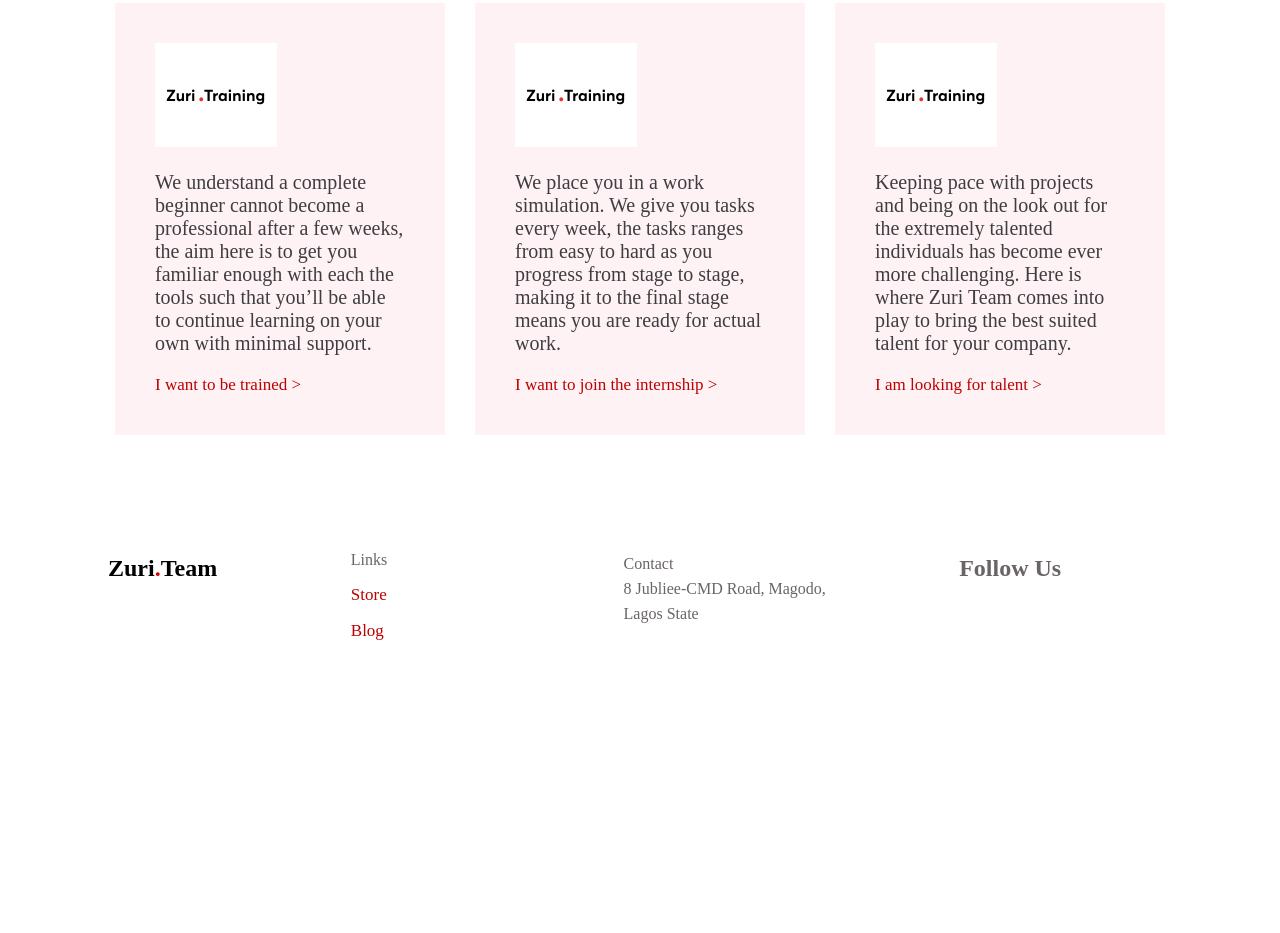
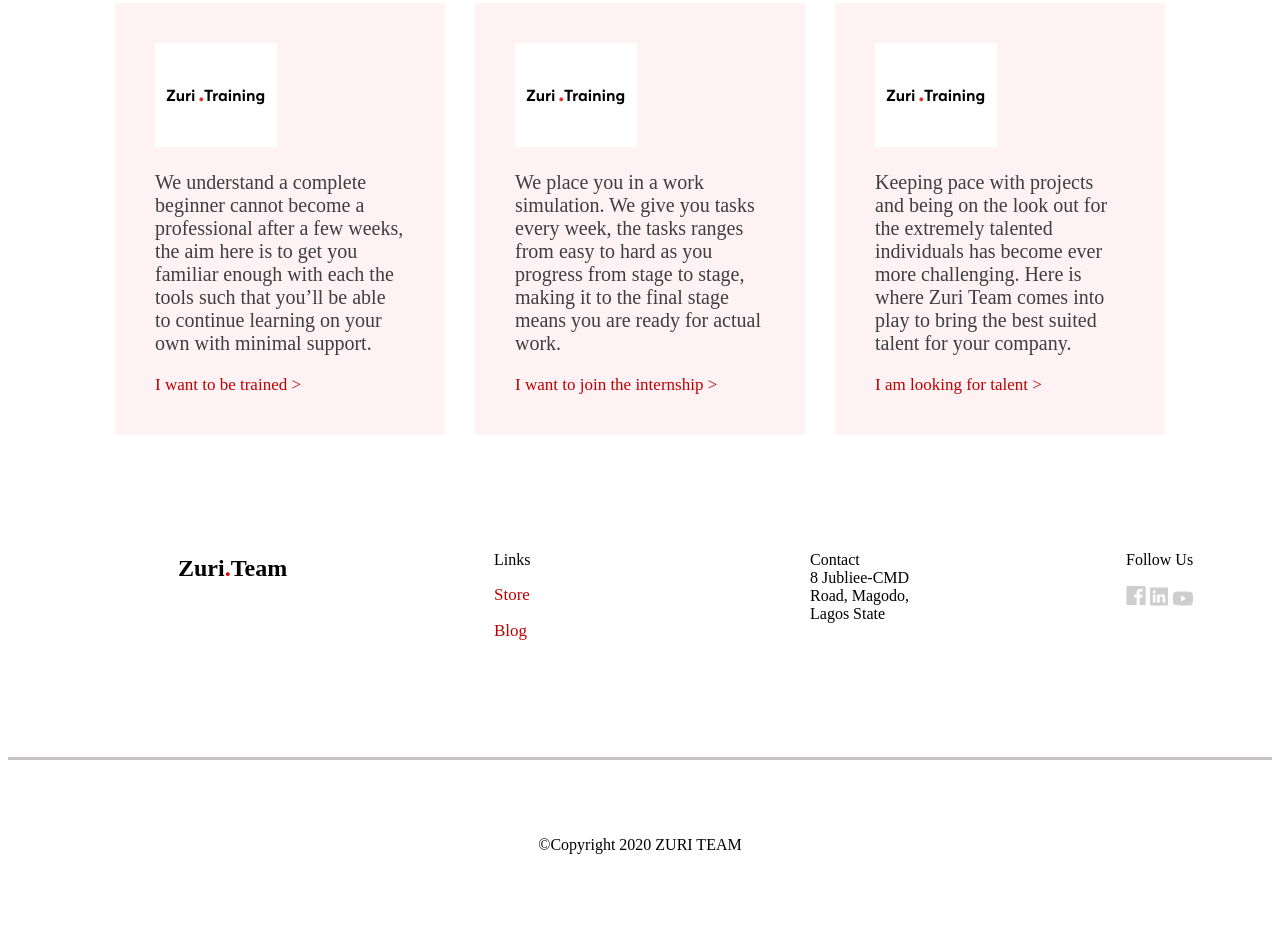
Before and after one commit to AdjarhoAndrew/Website-Replicate, a plain HTML site: page index.html in a window 1280 px wide. Shown: the part 1106-2039 px from the top of the page. Before the commit the page ends 1763 px from the top, so only its background shows below. Drawn offline with Linux system fonts and the light colour scheme.

Commit message:
First Commit

```diff
--- a/index.html
+++ b/index.html
@@ -35,8 +35,8 @@
             We cater for every level of <br> expertise and needs in the industry.
           </p>
         </div>
+        <div class="Mycontainerp">
 
-        <div class="Mycontainerp">
 
       <div class="firstflex">
           <img class="istpicture"src="pro file/zuri-training-img.svg">
@@ -72,31 +72,39 @@
           </div>
         </div>
     </div>
-    <div id="containerbox">
-<div id="leftbox">
+    <div class="containerbox">
+      <div class="contactbox">
       <h2>Zuri<span style="color: rgb(219, 0, 0);">.</span>Team</h2>
-</div>
-<div id="middlebox">
+      </div>
+<div class="contactbox">
       <p>Links</p>
       <p><a href="">Store</a></p>
       <p><a href="">Blog</a></p>
 </div>
-<div id="rightbox">
-      <p>Contact<br>
+<div class="contactbox">
+      <p class="pcon">Contact<br>
         8 Jubliee-CMD Road, Magodo,
         Lagos State</p>
 </div>
-<div id="followbox">
-        <h2>Follow Us</h2>
+  <div class="contactbox">
+        <p>Follow Us</p>
+        <img src="pro file/facebook.svg">
+        <img src="pro file/linkd.svg">
+        <img src="pro file/youtube.svg">
+        </div>
 </div>
-
+<footer>
+  <footer class="footercontainer">
+  <div class="footerp">
+    <p class="paraf">&copy;Copyright 2020 ZURI TEAM</p>
+  </div>
+</footer>
+  </div>
+</div>
+      </div>
     </div>
     </div>
-            </div>
-          </div>
-          </div>
-        </div>
-      </div>
-    </div>
+
+
   </body>
 </html>
--- a/style.css
+++ b/style.css
@@ -113,31 +113,11 @@ a {
   font-size: 17px;
   color: rgb(189, 0, 0);
 }
+  .containerbox{display:flex; }
+  .contactbox{width: 200px; padding:100px; margin-right: 10px;
+  margin-left:160px; padding-left: 10px; padding-right: 10px;}
 
-#containerbox {
-  margin: 100px;
-}
-#leftbox {
-  float: left;
-  width: 20%;
-}
-#middlebox {
-  float: left;
-  width: 20%;
-  margin-left: 30px;
-  color: rgb(106, 100, 100);
-}
-#rightbox {
-  float: left;
-  width: 20%;
-  line-height: 25px;
-  margin-left: 60px;
-  margin-right: 40px;
-  color: rgb(106, 100, 100);
-}
-#followbox {
-  float: right;
-  width: 20%;
-  margin-left: 50px;
-  color: rgb(106, 100, 100);
-}
+
+
+  .footerp{background-color: rgb(255, 255, 255); padding: 60px; border-top-style:solid; border-top-color: rgb(201, 196, 196);}
+  .paraf{color: rgb(0, 0, 0); text-align: center;}
```
Also changed, not shown: Experiencepage.css (+56 -13 lines), Experiencepage.html (+1 -0 lines), industrypage.css (+13 -0 lines), industrypage.html (+18 -0 lines), pro file/IG.png (added), pro file/Map.JPG (added), pro file/bend1.svg (added), pro file/curve2 (1).svg (added), pro file/left_bvmv7q.png (added), pro file/mains.png (added), pro file/right_yz6hn3.png (added), pro file/round.svg (added), 2 other files.
